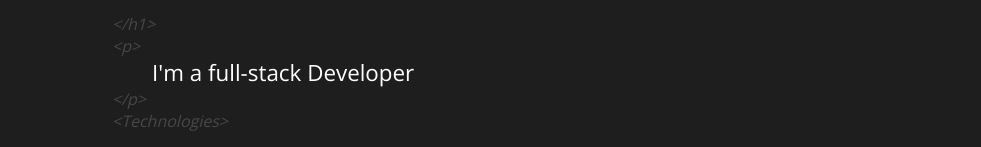
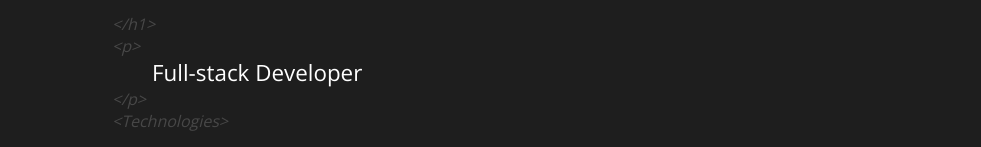
Before and after one commit to LautaroJSON/my-portfolio-Lautaro, a Next.js app: page /home in a window 1280 px wide. Shown: the part 301-448 px from the top of the page, without its empty margins (88-1069 px from the left). Built offline with nearby package versions, Linux system fonts and the light colour scheme; a web font is replaced by a local one.

Commit message:
perf: change home text

```diff
--- a/pages/home/index.tsx
+++ b/pages/home/index.tsx
@@ -1,6 +1,4 @@
-// import { HomeSectionContainer, HomeTextContainer, Technologies } from "./styles"
 import styled from "styled-components"
-
 import Tag from "components/tag"
 import Image from "next/image"
 
@@ -187,7 +185,7 @@ export default function Home() {
             <div className="animation-disaper">
               <Tag tagName="p" margin>
                 <div className="animation-disaper">
-                  <p>{`I'm a full-stack Developer`}</p>
+                  <p>{`Full-stack Developer`}</p>
                 </div>
               </Tag>
             </div>
```
